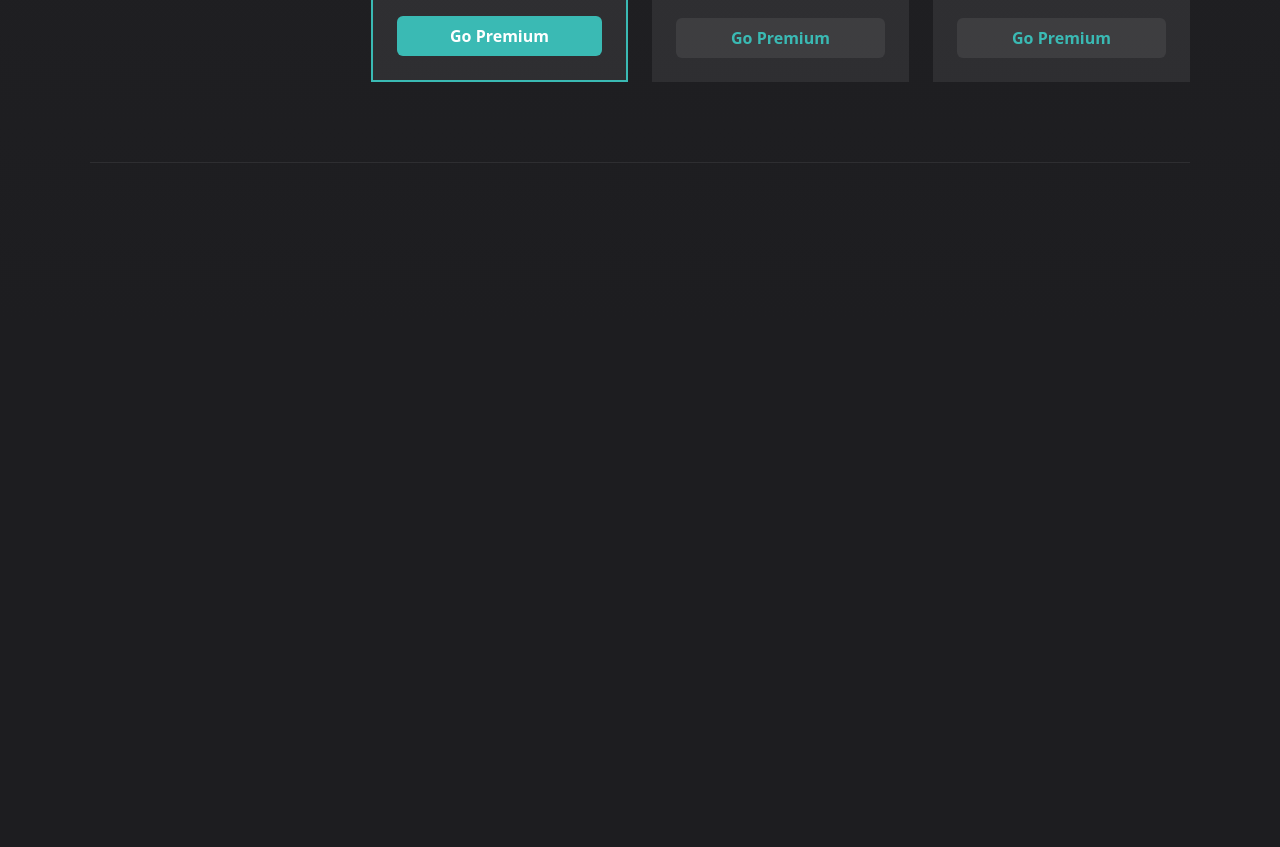
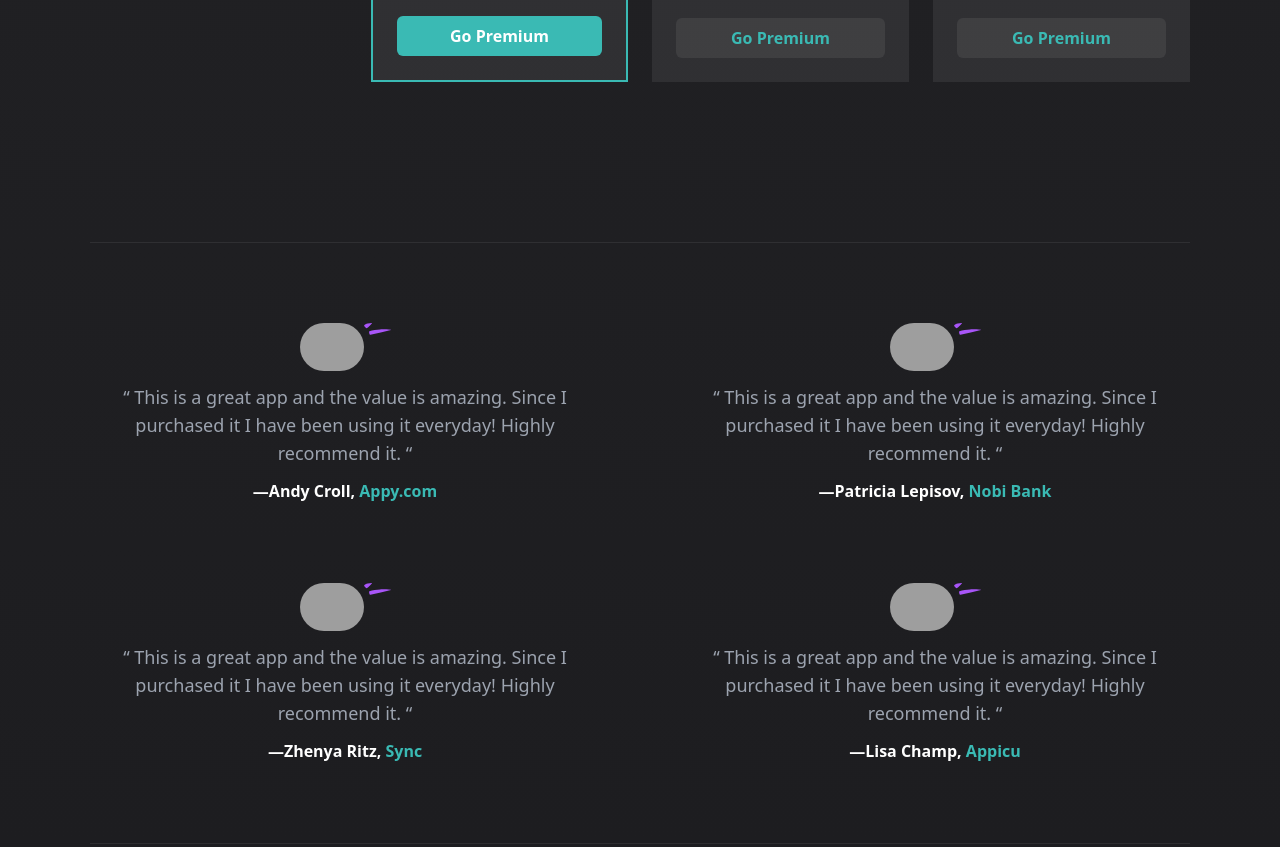
Before and after one commit to DrZiMo/cruip-website, a website: page src/index.html in a window 1280 px wide. Shown: the part 4777-5624 px from the top of the page. Before the commit the page ends 5100 px from the top, so only its background shows below. Drawn offline with Linux system fonts and the light colour scheme; grey boxes are pictures that could not be loaded.

Commit message:
finished the testimonials part

```diff
--- a/src/index.html
+++ b/src/index.html
@@ -381,11 +381,75 @@
                     </div>
                 </div>
             </div>
+        </div>
 
-            <!-- divider -->
-            <div class="w-[1100px] mx-auto">
-                <div class="divider w-full h-[1px] bg-slight_white my-20"></div>
+        <!-- divider -->
+        <div class="w-[1100px] mx-auto">
+            <div class="divider w-full h-[1px] bg-slight_white my-20"></div>
+        </div>
+
+        <!-- testimonials section -->
+        <div class="testimonials-section w-[1100px] mx-auto grid grid-cols-2 gap-20">
+            <div class="tes text-center flex flex-col items-center gap-3">
+                <div class="image flex">
+                    <img src="https://preview.cruip.com/appy/images/testimonial-01.jpg" class="w-16 rounded-full">
+                    <svg width="27" height="12">
+                        <path class="text-purple-500 fill-current"
+                            d="M2.785 5.334C2.538 5.5-.2 2.944.011 2.646.826 1.483 2.183.836 3.62.5 5.064.158 6.582.117 7.92-.02c.017-.002.098.153.088.166-1.763 2.018-3.223 3.836-5.221 5.188zm3.676 6.519c-.862.184-1.937-3.403-1.07-3.711 3.422-1.22 7.078-1.671 10.728-1.766 3.655-.096 7.304.162 10.866.32.044.002.06.177.018.187-6.938 1.634-13.691 3.504-20.542 4.97z">
+                        </path>
+                    </svg>
+                </div>
+                <div class="text-gray-400 text-lg">“ This is a great app and the value is amazing. Since I purchased it
+                    I have been using it
+                    everyday! Highly recommend it. “</div>
+                <div class="font-bold text-white">—Andy Croll, <span class="text-green">Appy.com</span></div>
             </div>
+            <div class="tes text-center flex flex-col items-center gap-3">
+                <div class="image flex">
+                    <img src="https://preview.cruip.com/appy/images/testimonial-02.jpg" class="w-16 rounded-full">
+                    <svg width="27" height="12">
+                        <path class="text-purple-500 fill-current"
+                            d="M2.785 5.334C2.538 5.5-.2 2.944.011 2.646.826 1.483 2.183.836 3.62.5 5.064.158 6.582.117 7.92-.02c.017-.002.098.153.088.166-1.763 2.018-3.223 3.836-5.221 5.188zm3.676 6.519c-.862.184-1.937-3.403-1.07-3.711 3.422-1.22 7.078-1.671 10.728-1.766 3.655-.096 7.304.162 10.866.32.044.002.06.177.018.187-6.938 1.634-13.691 3.504-20.542 4.97z">
+                        </path>
+                    </svg>
+                </div>
+                <div class="text-gray-400 text-lg">“ This is a great app and the value is amazing. Since I purchased it
+                    I have been using it everyday! Highly recommend it. “</div>
+                <div class="font-bold text-white">—Patricia Lepisov, <span class="text-green">Nobi Bank</span></div>
+            </div>
+            <div class="tes text-center flex flex-col items-center gap-3">
+                <div class="image flex">
+                    <img src="https://preview.cruip.com/appy/images/testimonial-03.jpg" class="w-16 rounded-full">
+                    <svg width="27" height="12">
+                        <path class="text-purple-500 fill-current"
+                            d="M2.785 5.334C2.538 5.5-.2 2.944.011 2.646.826 1.483 2.183.836 3.62.5 5.064.158 6.582.117 7.92-.02c.017-.002.098.153.088.166-1.763 2.018-3.223 3.836-5.221 5.188zm3.676 6.519c-.862.184-1.937-3.403-1.07-3.711 3.422-1.22 7.078-1.671 10.728-1.766 3.655-.096 7.304.162 10.866.32.044.002.06.177.018.187-6.938 1.634-13.691 3.504-20.542 4.97z">
+                        </path>
+                    </svg>
+                </div>
+                <div class="text-gray-400 text-lg">“ This is a great app and the value is amazing. Since I purchased it
+                    I have been using it
+                    everyday! Highly recommend it. “</div>
+                <div class="font-bold text-white">—Zhenya Ritz, <span class="text-green">Sync</span></div>
+            </div>
+            <div class="tes text-center flex flex-col items-center gap-3">
+                <div class="image flex">
+                    <img src="https://preview.cruip.com/appy/images/testimonial-04.jpg" class="w-16 rounded-full">
+                    <svg width="27" height="12">
+                        <path class="text-purple-500 fill-current"
+                            d="M2.785 5.334C2.538 5.5-.2 2.944.011 2.646.826 1.483 2.183.836 3.62.5 5.064.158 6.582.117 7.92-.02c.017-.002.098.153.088.166-1.763 2.018-3.223 3.836-5.221 5.188zm3.676 6.519c-.862.184-1.937-3.403-1.07-3.711 3.422-1.22 7.078-1.671 10.728-1.766 3.655-.096 7.304.162 10.866.32.044.002.06.177.018.187-6.938 1.634-13.691 3.504-20.542 4.97z">
+                        </path>
+                    </svg>
+                </div>
+                <div class="text-gray-400 text-lg">“ This is a great app and the value is amazing. Since I purchased it
+                    I have been using it
+                    everyday! Highly recommend it. “</div>
+                <div class="font-bold text-white">—Lisa Champ, <span class="text-green">Appicu</span></div>
+            </div>
+        </div>
+
+        <!-- divider -->
+        <div class="w-[1100px] mx-auto">
+            <div class="divider w-full h-[1px] bg-slight_white my-20"></div>
         </div>
     </div>
 </body>
```
Also changed, not shown: src/output.css.
